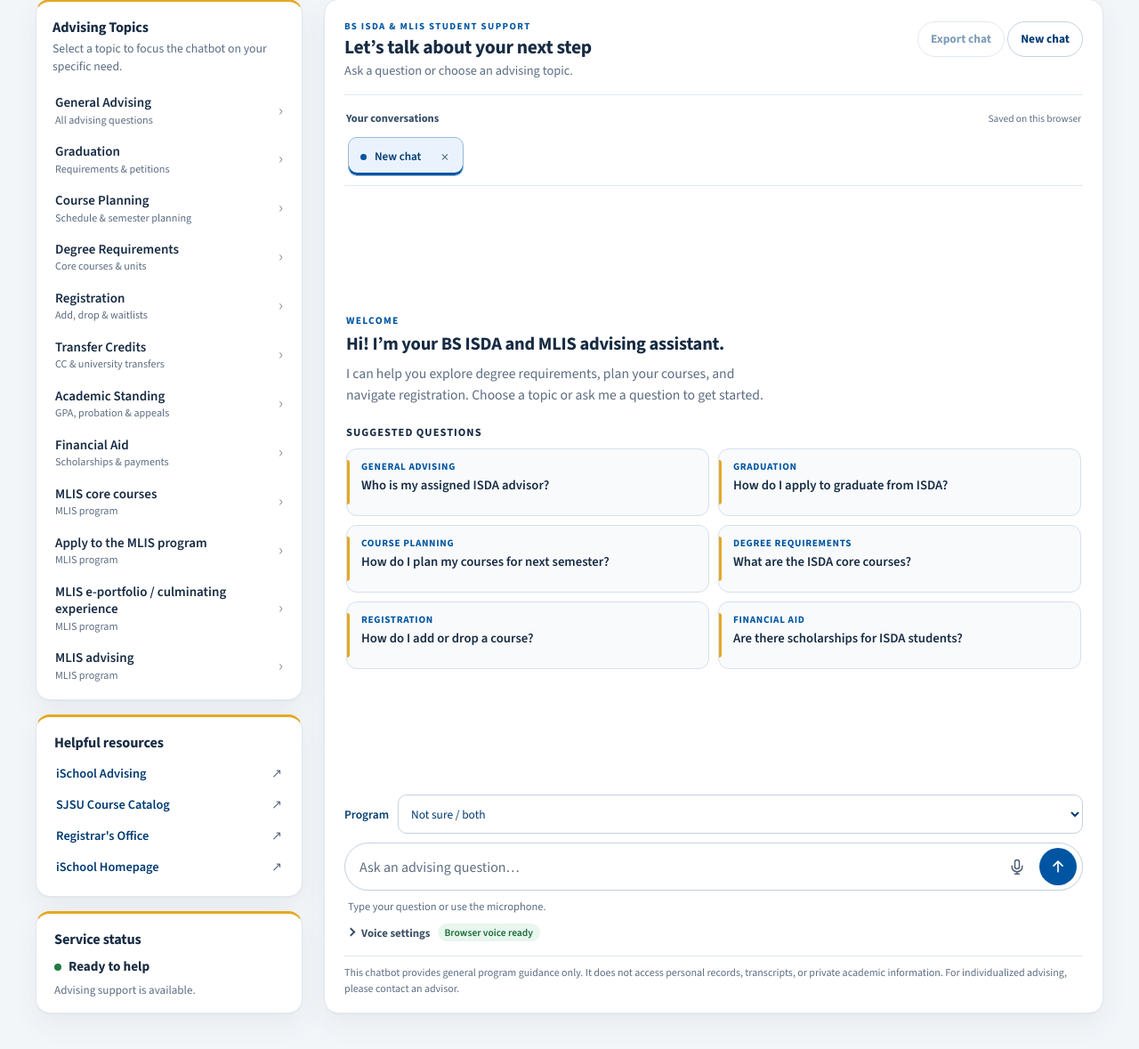
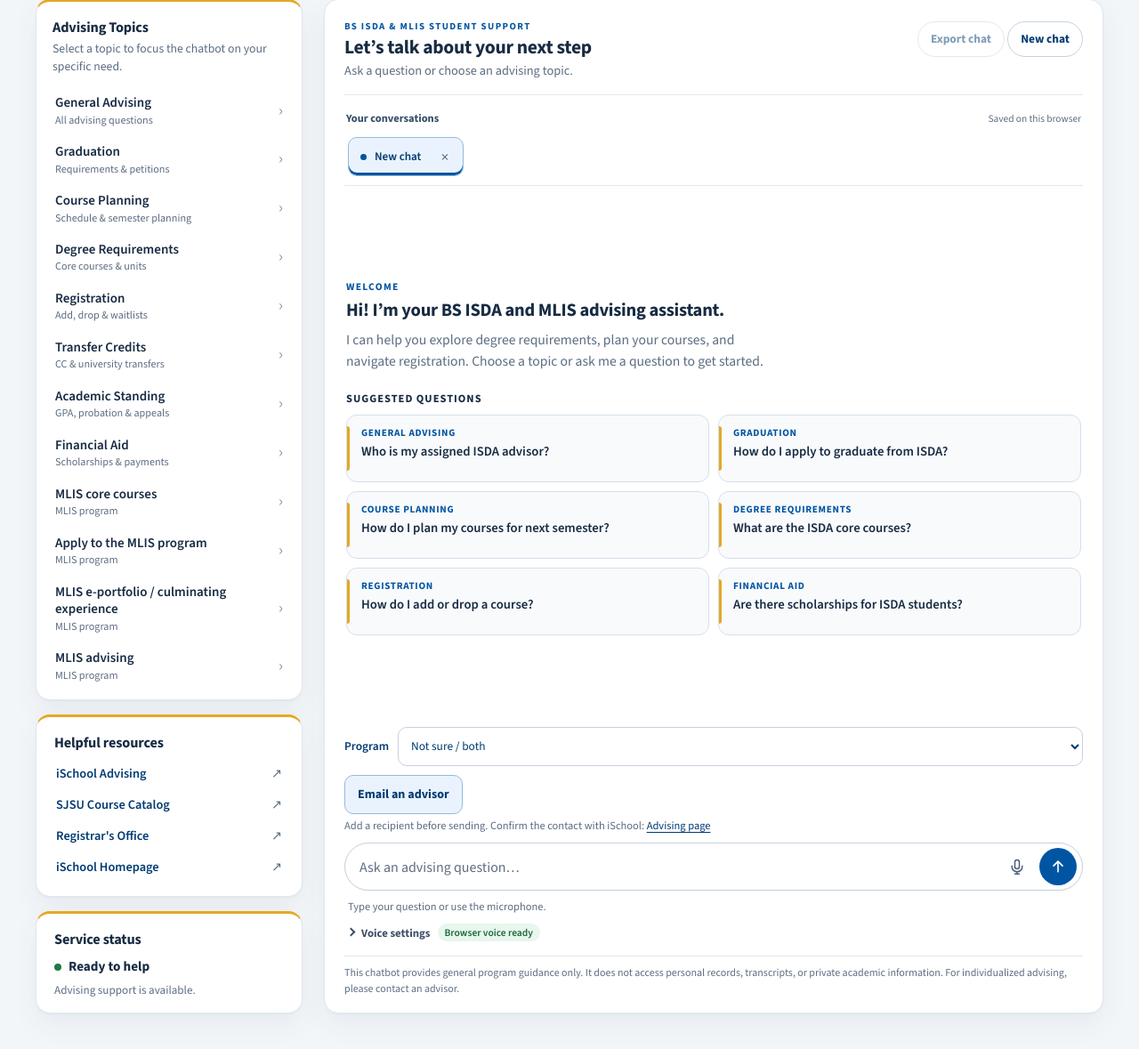
Before and after one commit to CrashPr0/ischool-advising-chatbot, a Flask app: page / in a window 1280 px wide. Shown: the part 206-1385 px from the top of the page at 89% size. Run offline with Flask 3, Linux system fonts and the light colour scheme; some libraries are stand-ins or nearby versions.

Commit message:
Add 'Email an advisor' handoff (client-side mailto draft)

```diff
--- a/static/script.js
+++ b/static/script.js
@@ -456,6 +456,102 @@ function hideSampleChips() {
   sampleChipsArea?.classList.add("hidden");
 }
 
+// ── ADVISOR HANDOFF (client-only email draft; no server request) ──
+// Recipient configuration: confirm changes with iSchool before updating.
+const ADVISOR_HANDOFF_CONTACTS = {
+  // Listed as BSISDA major-specific advisor in data/advising_docs/txt/web-d027e0fd8a5961c2.txt.
+  isda: { email: "kaitlyn.stauber@sjsu.edu", source: "https://ischool.sjsu.edu/bsisda-freshmen-advising" },
+  // No MLIS advising email in the knowledge base; leave blank, student fills in; confirm with iSchool.
+  mlis: { email: "", source: "https://ischool.sjsu.edu/advising-appointments" },
+  both: { email: "", source: "https://ischool.sjsu.edu/advising-appointments" }
+};
+const ADVISOR_HANDOFF_MAX_URL_LENGTH = 1800;
+const ADVISOR_HANDOFF_MAX_QUESTION_CHARS = 300;
+const ADVISOR_HANDOFF_PHRASES = [
+  "i don't know", "i don't have", "not sure", "contact your advisor",
+  "advisor", "advising office", "spartan connect"
+];
+
+function shouldOfferAdvisorHandoff(reply) {
+  const normalized = String(reply || "").toLowerCase().replace(/’/g, "'");
+  return ADVISOR_HANDOFF_PHRASES.some((phrase) => normalized.includes(phrase));
+}
+
+// Pure builder: accepts only the program and student-authored message records.
+function buildAdvisorMailto(program, messages) {
+  const key = ["isda", "mlis", "both"].includes(program) ? program : "both";
+  const label = { isda: "BS Information Science & Data Analytics (ISDA)", mlis: "MLIS", both: "Not sure / both" }[key];
+  const subject = `Advising question from the iSchool chatbot (${label})`;
+  // Array.from slices Unicode code points without splitting surrogate pairs.
+  const questions = (Array.isArray(messages) ? messages : [])
+    .filter((message) => message.role === "user" && message.handoffEligible === true && typeof message.text === "string")
+    .map((message) => message.text.trim())
+    .filter(Boolean)
+    .slice(-3)
+    .map((question) => Array.from(question).slice(0, ADVISOR_HANDOFF_MAX_QUESTION_CHARS).join(""));
+  function draftUrl() {
+    const body = [
+      "Hello, I would like help with an advising question.",
+      "", "My question(s):", questions.join("\n\n"), "",
+      `Program: ${label}`, "",
+      "Please review/edit this draft before sending. Add your name/student ID only if you choose."
+    ].join("\n");
+    return `mailto:${ADVISOR_HANDOFF_CONTACTS[key].email}?subject=${encodeURIComponent(subject)}&body=${encodeURIComponent(body)}`;
+  }
+  let url = draftUrl();
+  // Keep the newest question: drop oldest first, then trim the remaining one.
+  while (url.length >= ADVISOR_HANDOFF_MAX_URL_LENGTH && questions.length > 1) {
+    questions.shift();
+    url = draftUrl();
+  }
+  while (url.length >= ADVISOR_HANDOFF_MAX_URL_LENGTH && questions[0]) {
+    questions[0] = Array.from(questions[0]).slice(0, -1).join("");
+    url = draftUrl();
+  }
+  return url;
+}
+
+function openAdvisorHandoff() {
+  const current = tabsEnabled() ? getActiveConversation() : null;
+  const program = programSelect?.value || current?.program || lastSelectedProgram;
+  window.location.href = buildAdvisorMailto(program, current ? current.messages : plainTranscript);
+}
+
+function updateAdvisorHandoffNotes() {
+  const key = normalizeProgram(programSelect?.value || lastSelectedProgram);
+  const contact = ADVISOR_HANDOFF_CONTACTS[key];
+  document.querySelectorAll(".advisor-handoff-note").forEach((note) => {
+    note.textContent = contact.email
+      ? "Opens an email draft. Review and edit before sending."
+      : "Add a recipient before sending. Confirm the contact with iSchool: ";
+    if (!contact.email) {
+      const link = document.createElement("a");
+      link.href = contact.source;
+      link.textContent = "Advising page";
+      note.appendChild(link);
+    }
+  });
+}
+
+function attachAdvisorHandoff(wrapper, reply) {
+  if (!shouldOfferAdvisorHandoff(reply)) return;
+  const controls = document.createElement("div");
+  controls.className = "advisor-handoff";
+  const button = document.createElement("button");
+  button.type = "button";
+  button.className = "advisor-handoff-button";
+  button.textContent = "Email an advisor";
+  button.setAttribute("aria-label", "Email an advisor: open a draft to review and edit");
+  button.addEventListener("click", openAdvisorHandoff);
+  const note = document.createElement("p");
+  note.className = "advisor-handoff-note";
+  controls.appendChild(button);
+  controls.appendChild(note);
+  wrapper.appendChild(controls);
+  updateAdvisorHandoffNotes();
+}
+// ── END ADVISOR HANDOFF ──
+
 // ── MESSAGES ──
 // Transcript used when this page has no conversation tabs (the static docs
 // fallback). Tabbed chats keep the same text in localStorage.
@@ -492,6 +588,7 @@ function addMessage(text, className, label, options) {
       rememberMessage(current.id, {
         role: className === "user-message" ? "user" : "bot",
         text: text,
+        handoffEligible: Boolean(options && options.handoffEligible),
         provider: options && options.report ? options.report.provider : null,
         model: options && options.report ? options.report.model : null
       });
@@ -501,6 +598,7 @@ function addMessage(text, className, label, options) {
     plainTranscript.push({
       role: className === "user-message" ? "user" : "bot",
       text: String(text ?? ""),
+      handoffEligible: Boolean(options && options.handoffEligible),
       provider: options && options.report ? options.report.provider : null,
       model: options && options.report ? options.report.model : null
     });
@@ -521,6 +619,7 @@ function addMessage(text, className, label, options) {
 
   wrapper.appendChild(labelDiv);
   wrapper.appendChild(textDiv);
+  if (className === "bot-message") attachAdvisorHandoff(wrapper, text);
   if (options && options.reportable && options.report) {
     attachReportControl(wrapper, options.report);
   }
@@ -869,7 +968,7 @@ async function sendMessage(prefilledMessage = null) {
   conversationDrafts.delete(key);
   updateMeta({});
 
-  addMessage(message, "user-message", "You");
+  addMessage(message, "user-message", "You", { handoffEligible: prefilledMessage === null });
   showTypingIndicator();
   updateReplyControls();
   renderTabs();
@@ -1414,6 +1513,7 @@ function normalizeProgram(value) {
 
 function onProgramChange() {
   lastSelectedProgram = normalizeProgram(programSelect.value);
+  updateAdvisorHandoffNotes();
   const convo = tabsEnabled() ? getActiveConversation() : null;
   if (convo) {
     convo.program = lastSelectedProgram;
@@ -1463,6 +1563,7 @@ function normalizeMessage(message) {
   const normalized = {
     role: message.role,
     text: message.text,
+    handoffEligible: message.role === "user" && message.handoffEligible === true,
     timestamp: Number.isFinite(message.timestamp) && !isNaN(new Date(message.timestamp).getTime())
       ? message.timestamp : null,
     source: typeof message.source === "string" ? message.source : null,
@@ -1576,6 +1677,7 @@ function paintConversation(convo) {
   if (!convo || !chatBox) return;
 
   if (programSelect) programSelect.value = normalizeProgram(convo.program);
+  updateAdvisorHandoffNotes();
   userInput.value = conversationDrafts.get(convo.id) || "";
   updateReplyControls();
   hideSampleChips();
@@ -2042,5 +2144,8 @@ if (exportChatButton) {
 }
 
 initConversations();
+const advisorHandoffButton = document.getElementById("advisor-handoff-button");
+if (advisorHandoffButton) advisorHandoffButton.addEventListener("click", openAdvisorHandoff);
+updateAdvisorHandoffNotes();
 if (programSelect) programSelect.addEventListener("change", onProgramChange);
 loadVoiceConfig();
--- a/static/style.css
+++ b/static/style.css
@@ -1409,3 +1409,32 @@ button.clear-btn:active {
     flex: 0 0 20px;
   }
 }
+
+/* Advisor email drafts: touch-friendly controls in the composer and replies. */
+.advisor-handoff { margin: 10px 0; }
+.advisor-handoff-button {
+  min-height: 44px;
+  max-width: 100%;
+  padding: 8px 14px;
+  border: 1px solid #95b8dc;
+  border-radius: 10px;
+  background: #eaf3fd;
+  color: var(--sjsu-blue-dark);
+  font: inherit;
+  font-size: .88rem;
+  font-weight: 700;
+  cursor: pointer;
+}
+.advisor-handoff-button:hover { background: #d7e5f3; }
+.advisor-handoff-button:focus-visible {
+  outline: 3px solid var(--sjsu-blue);
+  outline-offset: 2px;
+}
+.advisor-handoff-note {
+  margin: 5px 0 0;
+  color: var(--text-muted);
+  font-size: .78rem;
+  line-height: 1.4;
+  overflow-wrap: anywhere;
+}
+.advisor-handoff-note a { color: var(--sjsu-blue-dark); text-underline-offset: 3px; }
--- a/templates/index.html
+++ b/templates/index.html
@@ -8,7 +8,7 @@
   <link rel="preconnect" href="https://fonts.googleapis.com">
   <link rel="preconnect" href="https://fonts.gstatic.com" crossorigin>
   <link href="https://fonts.googleapis.com/css2?family=Source+Sans+3:ital,wght@0,400;0,600;0,700;0,900;1,400&display=swap" rel="stylesheet">
-  <link rel="stylesheet" href="{{ url_for('static', filename='style.css', v='20261012-mobile-ui') }}" />
+  <link rel="stylesheet" href="{{ url_for('static', filename='style.css', v='20261014-advisor-handoff') }}" />
 </head>
 
 <body>
@@ -284,6 +284,10 @@
                 <option value="mlis">MLIS</option>
               </select>
             </div>
+            <div class="advisor-handoff">
+              <button type="button" id="advisor-handoff-button" class="advisor-handoff-button" aria-label="Email an advisor: open a draft to review and edit">Email an advisor</button>
+              <p class="advisor-handoff-note">Add a recipient before sending. Confirm the contact with iSchool: <a href="https://ischool.sjsu.edu/advising-appointments">Advising page</a></p>
+            </div>
 
             <div class="input-row-wrapper">
               <div class="input-container">
@@ -393,5 +397,5 @@
   </div>
 
   <script src="{{ url_for('static', filename='markdown.js', v='20260927-mailto') }}"></script>
-  <script src="{{ url_for('static', filename='script.js', v='20261014-chat-errors') }}"></script></body>
+  <script src="{{ url_for('static', filename='script.js', v='20261014-advisor-handoff') }}"></script></body>
 </html>
```
Also changed, not shown: docs/index.html (+6 -2 lines), tests/test_advisor_handoff.py (added, +131 -0 lines), tests/test_frontend_script_guards.py (+4 -4 lines), tests/test_mlis_vertical_slice.py (+1 -1 lines), tests/test_mobile_ui.py (+1 -1 lines).
